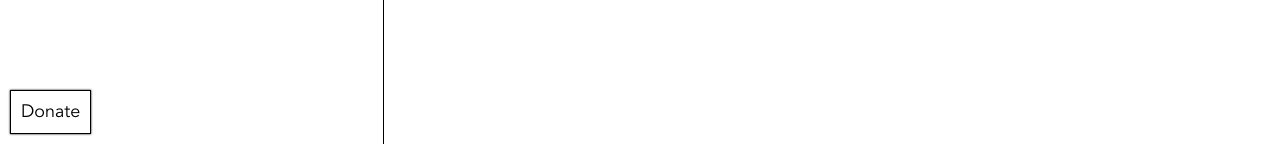
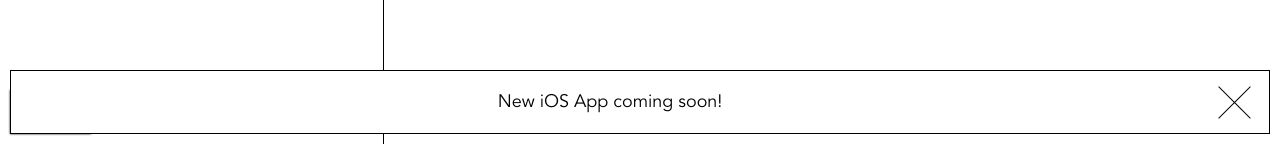
Before and after one commit to pung-one/wada-sanzo-colors, a Next.js app: page /favorites in a window 1280 px wide. Shown: the part 656-800 px from the top of the page. Built offline with nearby package versions, Linux system fonts and the light colour scheme; no server answers.

Commit message:
add app announcement modal

```diff
--- /dev/null
+++ b/components/AnnouncementModal/AnnouncementModal.tsx
@@ -0,0 +1,57 @@
+import { useState } from "react";
+import styled from "styled-components";
+
+export function AnnouncementModal() {
+  const [show, setShow] = useState(true);
+  return (
+    <Container $show={show} onClick={() => setShow(false)}>
+      <p>New iOS App coming soon!</p>
+
+      <CloseButton />
+    </Container>
+  );
+}
+
+const Container = styled.div<{ $show: boolean }>`
+  display: ${({ $show }) => ($show ? "flex" : "none")};
+  align-items: center;
+  position: fixed;
+  bottom: 0;
+  left: 0;
+  z-index: 9999;
+  width: calc(100% - 20px);
+  margin: 10px;
+  background-color: white;
+  border: 1px solid black;
+  p {
+    padding: 20px 0;
+    text-align: center;
+    flex: 1;
+  }
+`;
+
+const CloseButton = styled.button`
+  position: relative;
+  border: none;
+  background: none;
+  width: 50px;
+  height: 50px;
+  margin-right: 10px;
+  cursor: pointer;
+  &:after,
+  &:before {
+    content: "";
+    position: absolute;
+    left: 5%;
+    height: 1px;
+    width: 90%;
+    background: black;
+    transition: transform 0.3s ease;
+  }
+  &:before {
+    transform: rotate(-45deg) translateY(0px);
+  }
+  &:after {
+    transform: rotate(45deg) translateY(0px);
+  }
+`;
--- a/components/Layout/Layout.tsx
+++ b/components/Layout/Layout.tsx
@@ -15,6 +15,7 @@ import { FavData, FavoriteColor, FavoriteCombination } from "@/lib/types";
 import { usePathname } from "next/navigation";
 import { useSession } from "next-auth/react";
 import useSWR from "swr";
+import { AnnouncementModal } from "../AnnouncementModal/AnnouncementModal";
 
 export type ContextProps = {
   listType: "colors" | "combinations";
@@ -122,6 +123,8 @@ export function Layout({ children }: { children: React.ReactNode }) {
       >
         Donate
       </DonationButton>
+
+      <AnnouncementModal />
     </>
   );
 }
```
